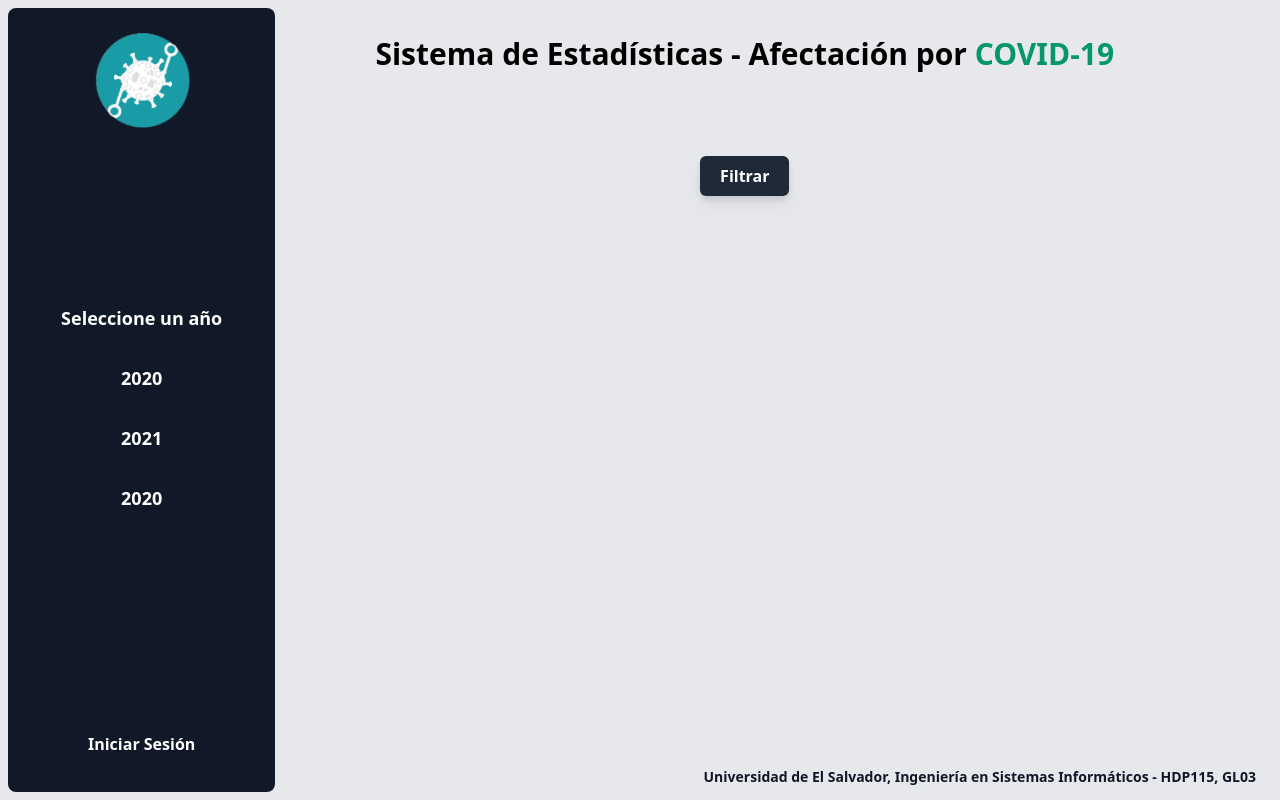
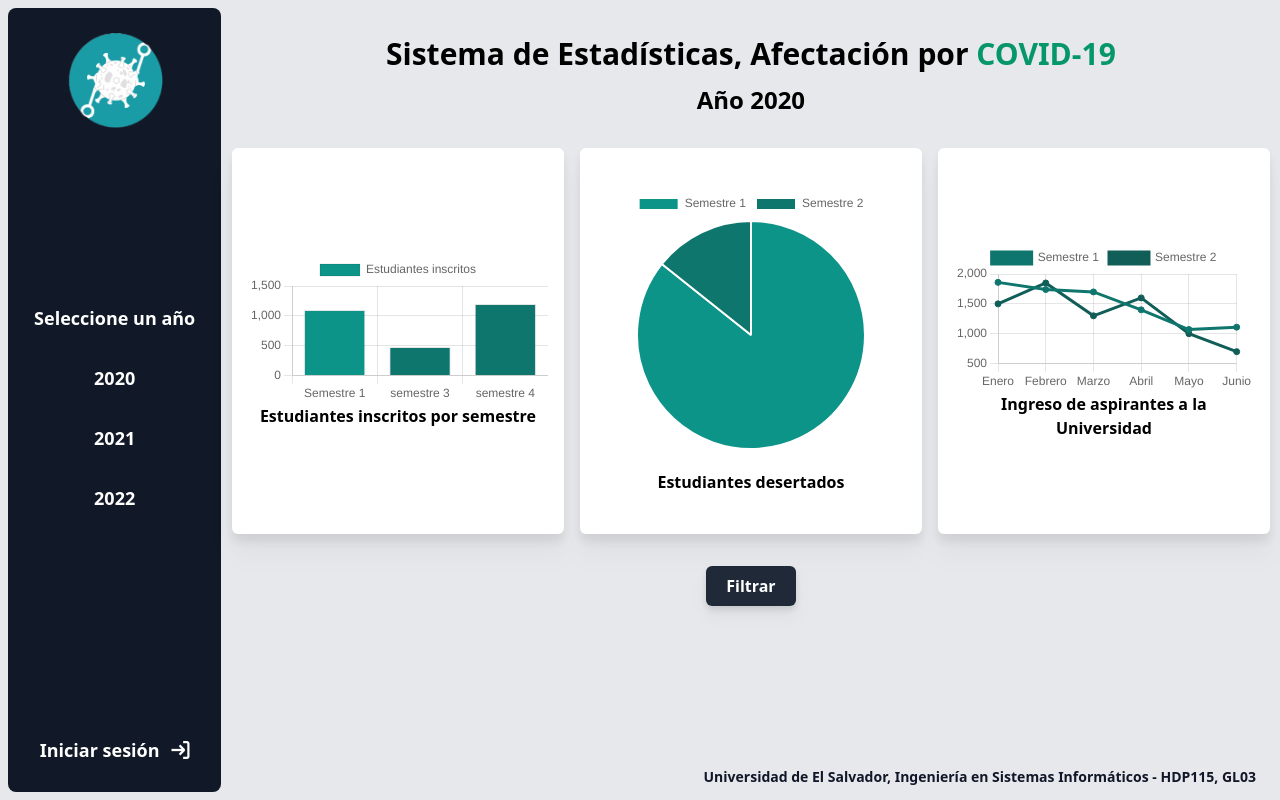
Before and after one commit to Rodrimejia03/Estadisticas-COVID19, a Django app: page / in a window 1280 px wide. Run offline with Django 3.2, Linux system fonts and the light colour scheme; some libraries are stand-ins or nearby versions.

Commit message:
Corrección de rutas de la sidebar

```diff
--- a/swa/swa/urls.py
+++ b/swa/swa/urls.py
@@ -21,9 +21,9 @@ from webapp.views import *
 urlpatterns = [
     path('admin/', admin.site.urls),
     path('', welcome, name='inicio'),
-    path('2020/', year2020, name='2020'),
-    path('2021/', year2021, name='2021'),
-    path('2022/', year2022, name='2022'),
+    path('2020', year2020, name='2020'),
+    path('2021', year2021, name='2021'),
+    path('2022', year2022, name='2022'),
     path('login_Admin/', login_Admin, name='login_Admin'),
     path('logout_Admin/', logout_Admin, name='logout_Admin'),
     path('gestionAdmin/', administrator, name='gestionAdmin'),
--- a/swa/webapp/templates/anios/2020.html
+++ b/swa/webapp/templates/anios/2020.html
@@ -1,10 +1,10 @@
-{% extends '../index.html' %}
+{% extends 'index.html' %}
 {% block content %}
 <div class="flex flex-col">
-    <div>
-        <h2 class="text-2xl text-black text-center">Año 2020</h2>
+    <div class="mb-2.5 sm:mb-4 md:mb-6 lg:mb-8">
+        <h2 class="font-semibold text-center text-base md:text-xl lg:text-2xl">Año 2020</h2>
     </div>
-
+    <!-- Graphics -->
     <div class="flex flex-col items-center justify-center xl:items-stretch space-y-2 xl:items-auto xl:space-y-0 xl:flex-row xl:space-x-2 xl:space-x-4 2xl:space-x-6">
         <div class="w-full md:w-96 xl:w-1/3 p-4 flex flex-col justify-center flex-initial w-1/3 bg-white rounded-md drop-shadow-xl shadow-black">
             <canvas id="myChart"></canvas>
--- a/swa/webapp/templates/anios/2021.html
+++ b/swa/webapp/templates/anios/2021.html
@@ -1,10 +1,10 @@
 {% extends 'index.html' %}
 {% block content %}
 <div class="flex flex-col">
-    <div>
-        <h2 class="text-2xl text-black text-center">Año 2021</h2>
+    <div class="mb-2.5 sm:mb-4 md:mb-6 lg:mb-8">
+        <h2 class="font-semibold text-center text-base md:text-xl lg:text-2xl">Año 2021</h2>
     </div>
-
+    <!-- Graphics -->
     <div class="flex flex-col items-center justify-center xl:items-stretch space-y-2 xl:items-auto xl:space-y-0 xl:flex-row xl:space-x-2 xl:space-x-4 2xl:space-x-6">
         <div class="w-full md:w-96 xl:w-1/3 p-4 flex flex-col justify-center flex-initial w-1/3 bg-white rounded-md drop-shadow-xl shadow-black">
             <canvas id="myChart"></canvas>
--- a/swa/webapp/templates/anios/2022.html
+++ b/swa/webapp/templates/anios/2022.html
@@ -1,10 +1,10 @@
 {% extends 'index.html' %}
 {% block content %}
 <div class="flex flex-col">
-    <div>
-        <h2 class="text-2xl text-black text-center">Año 2022</h2>
+    <div class="mb-2.5 sm:mb-4 md:mb-6 lg:mb-8">
+        <h2 class="font-semibold text-center text-base md:text-xl lg:text-2xl">Año 2022</h2>
     </div>
-
+    <!-- Graphics -->
     <div class="flex flex-col items-center justify-center xl:items-stretch space-y-2 xl:items-auto xl:space-y-0 xl:flex-row xl:space-x-2 xl:space-x-4 2xl:space-x-6">
         <div class="w-full md:w-96 xl:w-1/3 p-4 flex flex-col justify-center flex-initial w-1/3 bg-white rounded-md drop-shadow-xl shadow-black">
             <canvas id="myChart"></canvas>
--- a/swa/webapp/templates/index.html
+++ b/swa/webapp/templates/index.html
@@ -7,6 +7,7 @@
     <script src="https://cdn.tailwindcss.com"></script>
     <script src="https://cdn.jsdelivr.net/npm/chart.js"></script>
     <link rel="stylesheet" href="{% static 'webapp/styles/style.css' %}">
+    <link rel='stylesheet' href='https://cdn-uicons.flaticon.com/uicons-bold-straight/css/uicons-bold-straight.css'>
 </head>
 
 <body>
@@ -24,22 +25,24 @@
                     <span class="p-2 rounded-md flex justify-center text-lg text-white font-bold">
                         Seleccione un año
                     </span>
-                    <button type="submit" formaction="2020" class="p-2 rounded-md hover:bg-[#1f2937] duration-300">
-                        <span class="text-lg text-center text-white font-semibold ">2020</span>
+                    <button type="submit" formaction="2020" class="p-2 rounded-md hover:bg-[#1f2937] duration-300 text-lg text-center text-white font-semibold">
+                        2020
                     </button>
-                    <button type="submit" formaction="2021" class="p-2 rounded-md hover:bg-[#1f2937] duration-300 text-lg text-center text-white font-semibold">
-                        <span class="text-lg text-center text-white font-semibold ">2021</span>
+                    <button type="submit" formaction="2021" class="p-2 rounded-md hover:bg-[#1f2937] duration-300">
+                        <span class="text-lg text-center text-white font-semibold">2021</span>
                     </button>
                     <button type="submit" formaction="2022" class="p-2 rounded-md hover:bg-[#1f2937] duration-300">
-                        <span class="text-lg text-center text-white font-semibold ">2020</span>
+                        <span class="text-lg text-center text-white font-semibold">2022</span>
                     </button>
                 </form>
             </div>
-            <div class="p-2 w-full basis-2/12 flex justify-center items-end">
-                <form method="POST">
+            <!-- Login button -->
+            <div class="w-full basis-2/12 flex justify-center items-end">
+                <form method="POST" class="w-full flex flex-col">
                     {% csrf_token %}
-                    <button type="submit" formaction="login_Admin/" class="mb-3 px-16 text-white font-bold p-2 rounded-md hover:bg-[#1f2937] duration-300">
-                        Iniciar Sesión
+                    <button type="submit" formaction="login_Admin/" class="my-3 p-2 text-white text-lg rounded-md hover:bg-[#1f2937] duration-300 flex items-center justify-center space-x-3">
+                        <span class="font-semibold">Iniciar sesión</span>
+                        <i class="fi fi-bs-arrow-right-to-bracket flex items-center"></i>
                     </button>
                 </form>
             </div>
@@ -47,16 +50,16 @@
         <!-- Dashboard -->
         <div class="p-2 md:m-2 w-full md:w-10/12 h-12/12 p-2 md:ml-[24%] lg:ml-[17%]">
             <header>
-                <div class="my-4 lg:my-5 flex justify-center">
+                <div class="mt-3 lg:mt-4 xl:mt-5 flex justify-center">
                     <h1 class="text-center font-bold text-lg md:text-xl lg:text-3xl 2xl:text-4xl">Sistema de
-                        Estadísticas - Afectación por
+                        Estadísticas, Afectación por
                         <span class="uppercase text-emerald-600">covid-19</span>
                     </h1>
                 </div>
             </header>
             <main>
                 <!-- Graphics-->
-                <div class="mt-4 lg:mt-10 xl:mt-12 h-max p-2">
+                <div class="h-max p-3">
                     {% block content %}
                     {% endblock %}
                 </div>
--- a/swa/webapp/views.py
+++ b/swa/webapp/views.py
@@ -9,7 +9,7 @@ from .models import *
 
 # Create your views here.
 def welcome(request):
-    return render(request, 'index.html')
+    return render(request, 'anios/2020.html')
 
 def year2020(request):
     return render(request, 'anios/2020.html')
```
